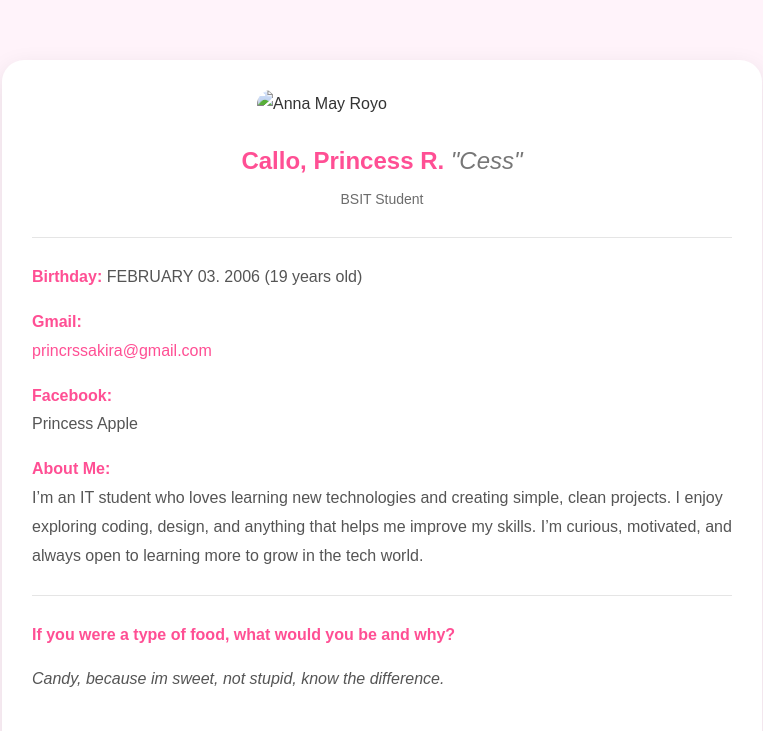
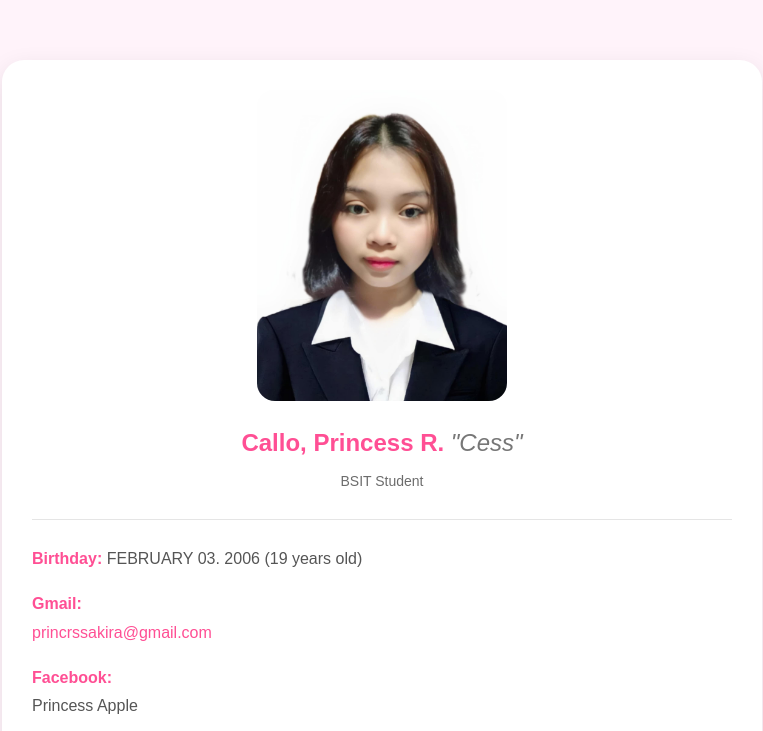
Before and after one commit to princesscallo03/WEB101---22013, a plain HTML site: page callo.html in a window 1280 px wide. Shown: the top 731 px of the page, without its empty margins (258-1021 px from the left). Drawn offline with Linux system fonts and the light colour scheme.

Commit message:
Update callo.html

```diff
--- a/callo.html
+++ b/callo.html
@@ -84,7 +84,7 @@
 </head>
 <body>
   <div class="profile-container">
-    <img src="/storage/emulated/0/Pictures/Messenger/Messenger_creation_9C9D18BC-1BEA-4253-AAD1-A8DEE53CF84F.png" alt="Anna May Royo" class="profile-pic" />
+    <img src="Messenger_creation_9C9D18BC-1BEA-4253-AAD1-A8DEE53CF84F.png" alt="Anna May Royo" class="profile-pic" />
 
     <h2>
       Callo, Princess R. <span>"Cess"</span>
```
